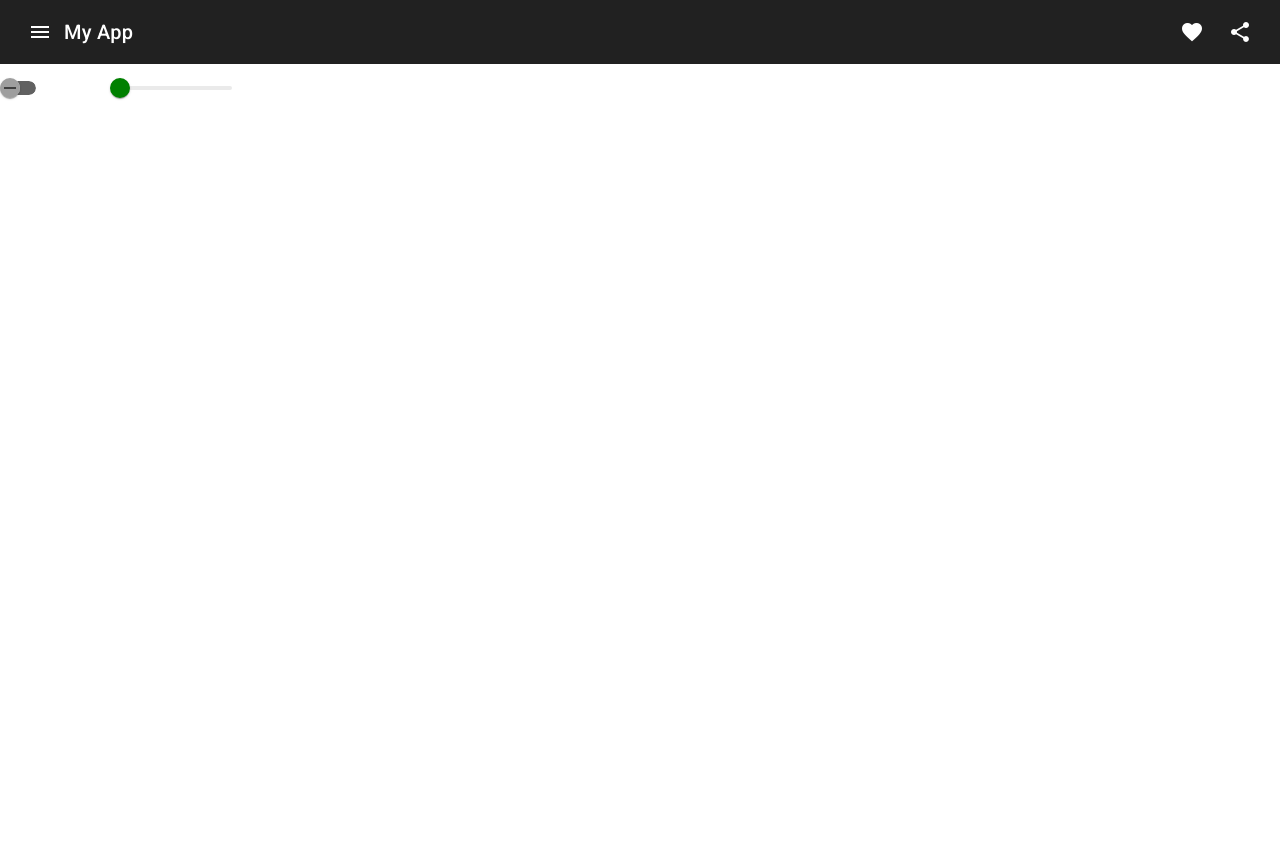
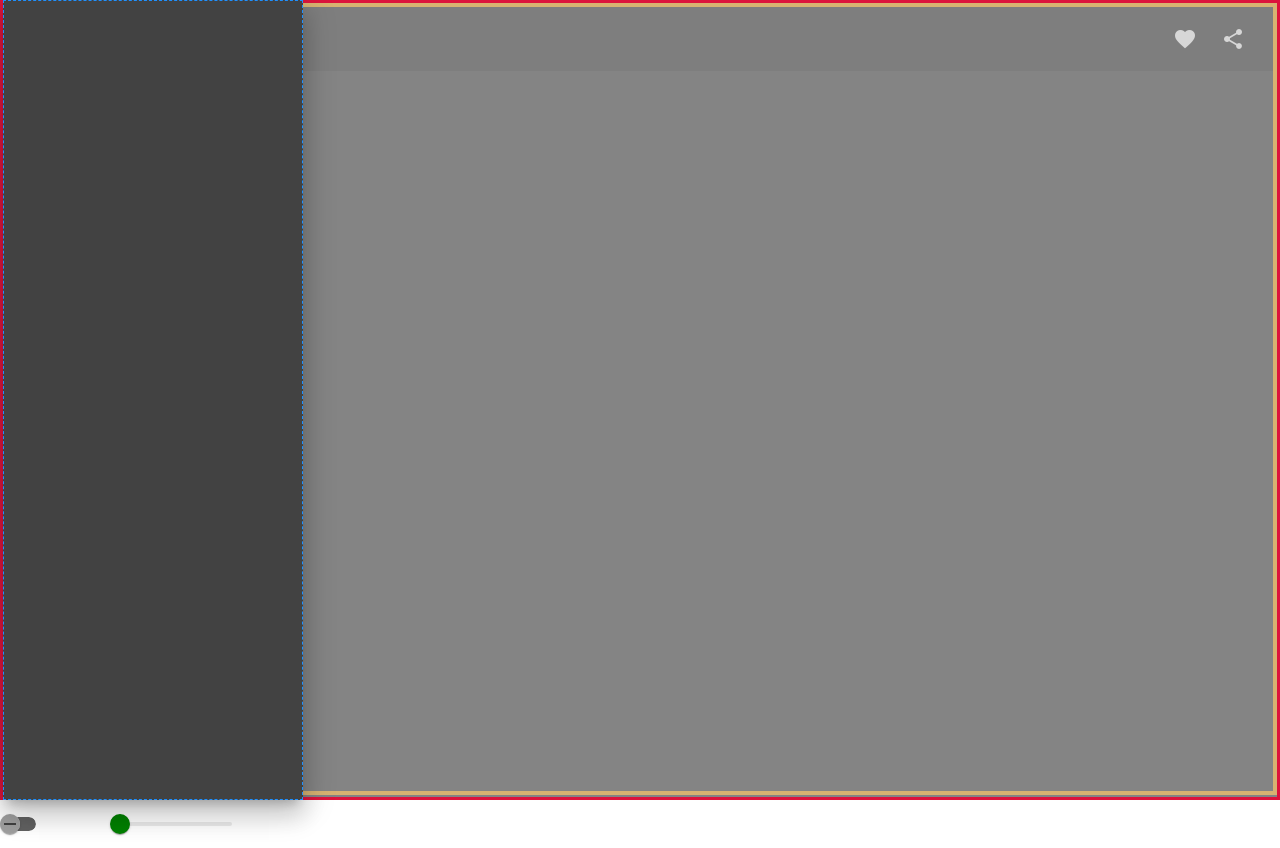
Before and after one commit to ellsonmendesyt/material, an Angular app: page / in a window 1280 px wide. Before the commit the page ends 800 px from the top, so only its background shows below. Built offline with nearby package versions, Linux system fonts and the light colour scheme.

Commit message:
sidenav com propriedades

```diff
--- a/src/app/Material/Material.module.ts
+++ b/src/app/Material/Material.module.ts
@@ -4,7 +4,7 @@
 import {MatIconModule} from '@angular/material/icon';
 import {MatButtonModule} from '@angular/material/button';
 import {MatToolbarModule} from '@angular/material/toolbar';
-
+import {MatSidenavModule} from '@angular/material/sidenav';
 
 
 
@@ -18,6 +18,7 @@
     MatIconModule,
     MatToolbarModule,
     MatButtonModule,
+    MatSidenavModule,
   ],
   declarations: []
 })
--- a/src/app/app.component.html
+++ b/src/app/app.component.html
@@ -1,7 +1,24 @@
 
 
+  <mat-sidenav-container>
+    <mat-sidenav
+    #sidenav
+    [fixedInViewport]="true"
+    class="sidenav"
+    opened
+    position="start"
+    mode="over"
+
+    >
+
+    </mat-sidenav>
+    <mat-sidenav-content>
+      <!-- BARRA DE FERRAMENTAS -->
       <mat-toolbar>
-    <button mat-icon-button class="example-icon" aria-label="Example icon-button with menu icon">
+        <button mat-icon-button
+        class="example-icon"
+        (click)="sidenav.toggle()"
+        >
           <mat-icon>menu</mat-icon>
         </button>
         <span>My App</span>
@@ -13,6 +30,10 @@
           <mat-icon>share</mat-icon>
         </button>
       </mat-toolbar>
+      <!-- CONTEUDO -->
+      <h2>Conteudo</h2>
+    </mat-sidenav-content>
+  </mat-sidenav-container>
 
 
 
--- a/src/app/app.component.scss
+++ b/src/app/app.component.scss
@@ -2,7 +2,24 @@
   flex: 1 1 auto;
 }
 
+.sidenav{
+  border:1px dashed dodgerblue;
+  // background-color: #7e7e7e;
+  width:300px;
 
+
+}
+.mat-sidenav-container{
+  border:3px solid crimson;
+  height: 100vh;
+
+}
+
+.mat-sidenav-content{
+  border:4px solid orange;
+  height: 98vh;
+
+}
 
 //
 
--- a/src/app/app.component.ts
+++ b/src/app/app.component.ts
@@ -4,7 +4,7 @@
   selector: 'app-root',
   templateUrl: './app.component.html',
   styleUrls: ['./app.component.scss'],
-  encapsulation: ViewEncapsulation.None
+
 })
 export class AppComponent {
   title = 'curso';
```
Lines whose indentation alone changed are shown as unchanged.
